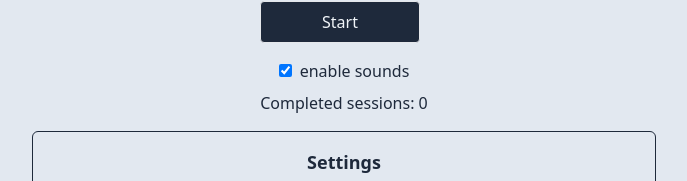
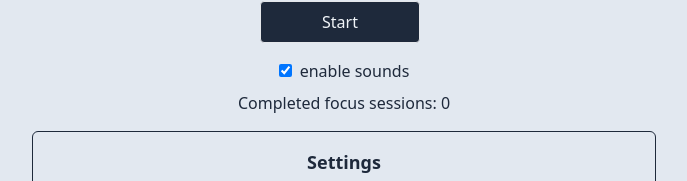
Before and after one commit to dku7/simply-start, a React (Vite) app: page / in a window 1280 px wide. Shown: the part 283-464 px from the top of the page, without its empty margins (296-983 px from the left). Built offline with nearby package versions, Linux system fonts and the light colour scheme; no server answers.

Commit message:
remove sessions from timer object and create a new useState variable instead

```diff
--- a/src/components/Timer.tsx
+++ b/src/components/Timer.tsx
@@ -4,18 +4,22 @@ import Time from "./Time";
 import { TimerButton } from "./TimerButton";
 import defaultNotification from "../assets/default-notification.mp3";
 import { IntervalType, TimerType } from "../types/types";
-import { getIntervalSeconds } from "../utils/utils";
+import {
+  getCompletedSessions,
+  getIntervalSeconds,
+  incrementCompletedSessions,
+} from "../utils/utils";
 import { timerReducer } from "../reducers/timer-reducer";
 
 const initialTimer: TimerType = {
   seconds: 0,
   intervalType: "Focus",
-  sessions: 0,
   status: "Not Started",
 };
 
 export default function Timer() {
   const [timer, dispatchTimer] = useReducer(timerReducer, initialTimer);
+  const [sessions, setSessions] = useState<number>(0);
   const [soundsEnabled, setSoundsEnabled] = useState<boolean>(true);
   const [playNotification] = useSound(defaultNotification);
   const intervalRef = useRef<number>(-1);
@@ -29,6 +33,15 @@ export default function Timer() {
     dispatchTimer({ type: "TOGGLE_STATUS" });
   }, [timer.intervalType, timer.status]);
 
+  const handleSoundsEnabled = () => {
+    setSoundsEnabled((enabled) => !enabled);
+  };
+
+  useEffect(() => {
+    setSessions(getCompletedSessions());
+  }, []);
+
+  // start countdown
   useEffect(() => {
     if (timer.status == "Started") {
       intervalRef.current = setInterval(() => {
@@ -41,10 +54,7 @@ export default function Timer() {
     };
   }, [timer]);
 
-  const handleSoundsEnabled = () => {
-    setSoundsEnabled((enabled) => !enabled);
-  };
-
+  // detect countdown finished
   useEffect(() => {
     if (!timer.seconds && timer.status === "Started") {
       let newIntervalType: IntervalType = timer.intervalType;
@@ -55,8 +65,8 @@ export default function Timer() {
       if (soundsEnabled) playNotification();
 
       if (timer.intervalType === "Focus") {
-        const newSessions = timer.sessions + 1;
-        dispatchTimer({ type: "UPDATE_SESSION_COUNT", payload: newSessions });
+        const newSessions = incrementCompletedSessions();
+        setSessions(newSessions);
 
         if (newSessions % 4 === 0) newIntervalType = "Long Break";
         else newIntervalType = "Short Break";
@@ -66,6 +76,7 @@ export default function Timer() {
     }
   }, [playNotification, soundsEnabled, timer]);
 
+  // set new interval length when switch session types
   useEffect(() => {
     const seconds = getIntervalSeconds(timer.intervalType);
     dispatchTimer({ type: "SET_SECONDS", payload: seconds });
@@ -101,7 +112,7 @@ export default function Timer() {
           enable sounds
         </label>
       </div>
-      <p>Completed sessions: {timer.sessions}</p>
+      <p>Completed focus sessions: {sessions}</p>
     </>
   );
 }
```
